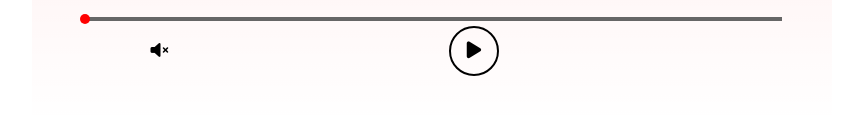
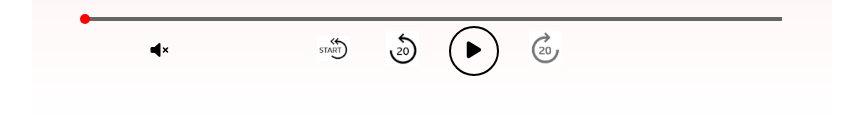
Before and after one commit to giourmetakisdev/audio-player, a plain HTML site: page index.html in a window 1280 px wide. Shown: the part 331-446 px from the top of the page, without its empty margins (208-1071 px from the left). Drawn offline with Linux system fonts and the light colour scheme; the site is published under a folder, as on GitHub Pages, so addresses that start at the root find nothing.

Commit message:
Update index.html

```diff
--- a/index.html
+++ b/index.html
@@ -50,11 +50,11 @@
         </div>
         <div class="actions">
             <button id="start-button">
-                <img src="/start_btn.jpg" alt="">
+                <img src="start_btn.jpg" alt="">
             </button>
             <button id="backward-button">
                 <!-- <i class="fa-solid fa-rotate-left"></i> -->
-                <img src="/backward_btn.jpg" alt="">
+                <img src="backward_btn.jpg" alt="">
             </button>
             <div id="play-button-container">
                 <button id="play-button">
@@ -65,7 +65,7 @@
             <!-- <i class="fa-solid fa-pause"></i> -->
             <button id="forward-button">
                 <!-- <i class="fa-solid fa-rotate-right"></i> -->
-                <img src="/forward_btn.jpg" alt="">
+                <img src="forward_btn.jpg" alt="">
             </button>
 
         </div>
```
